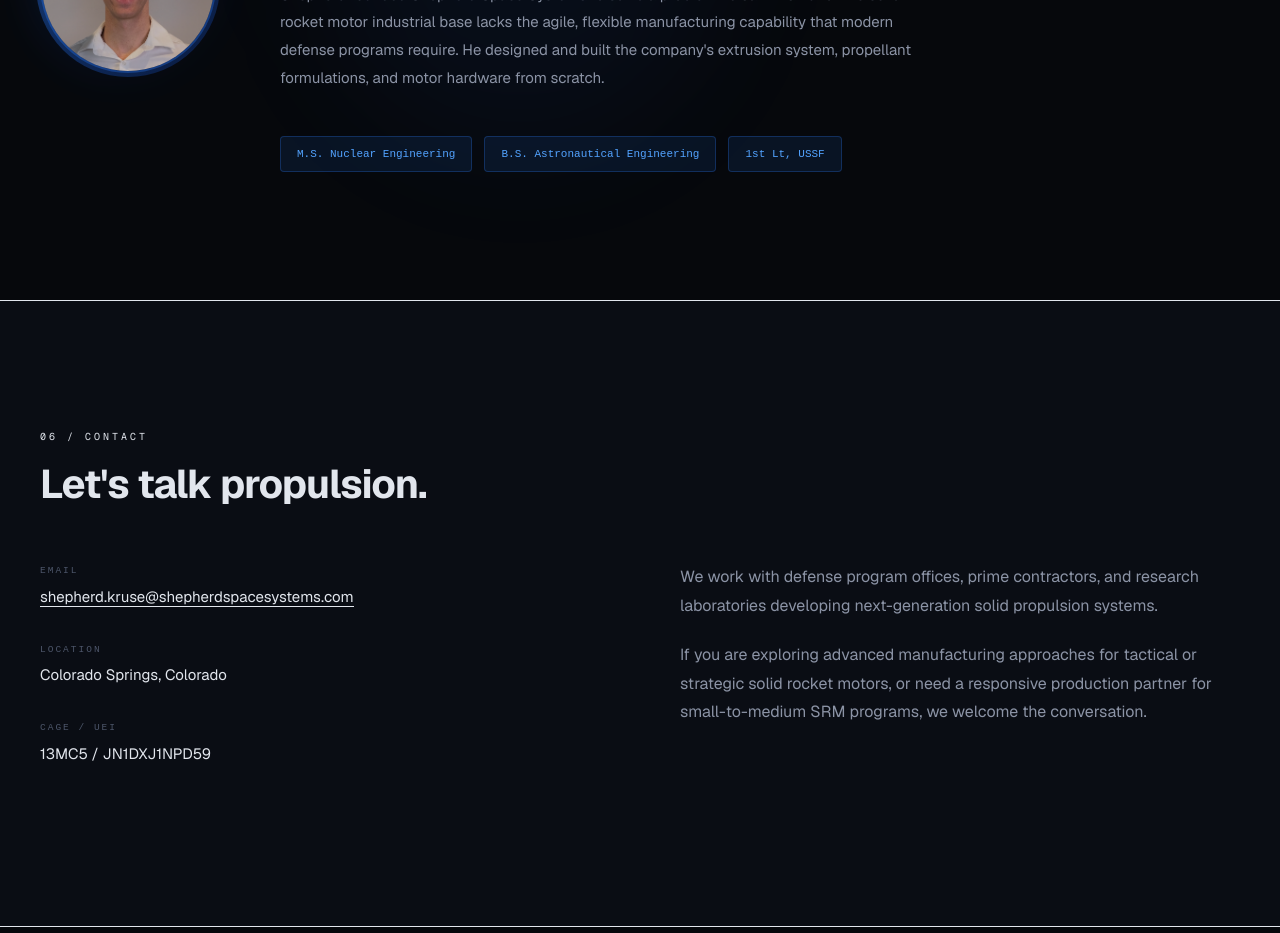
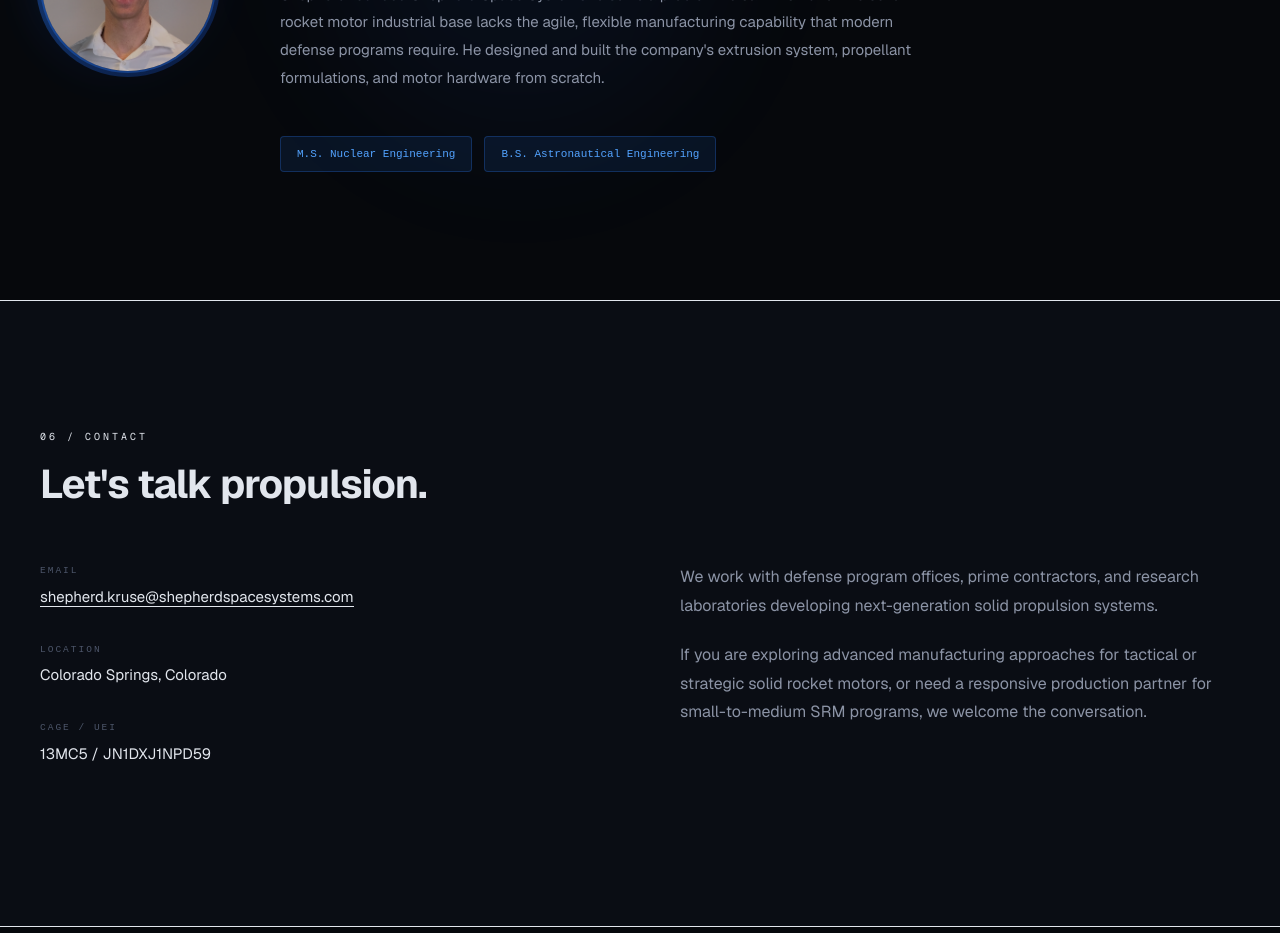
Before and after one commit to ShepherdKruse/shepherdkruse.github.io, a Next.js app: page / in a window 1280 px wide. Shown: the part 5000-5933 px from the top of the page. Built offline with nearby package versions, Linux system fonts and the light colour scheme.

Commit message:
Add new files
Co-authored-by: Shepherd Kruse <22897970+ShepherdKruse@users.noreply.github.com>

```diff
--- a/app/page.tsx
+++ b/app/page.tsx
@@ -307,9 +307,6 @@ export default function Home() {
                 <span className="px-4 py-2 bg-blue-500/10 border border-blue-500/25 rounded text-[11px] font-mono text-blue-400">
                   B.S. Astronautical Engineering
                 </span>
-                <span className="px-4 py-2 bg-blue-500/10 border border-blue-500/25 rounded text-[11px] font-mono text-blue-400">
-                  1st Lt, USSF
-                </span>
               </div>
             </div>
           </div>
```
